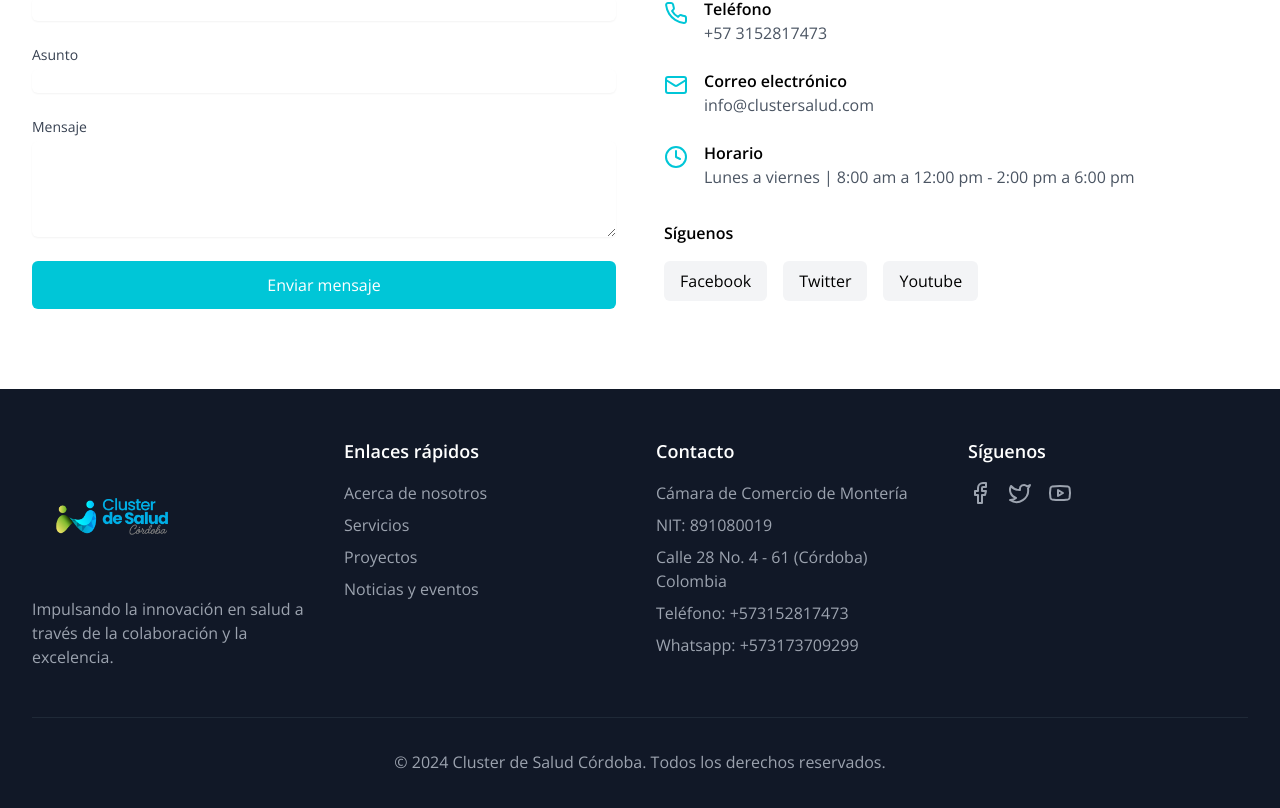
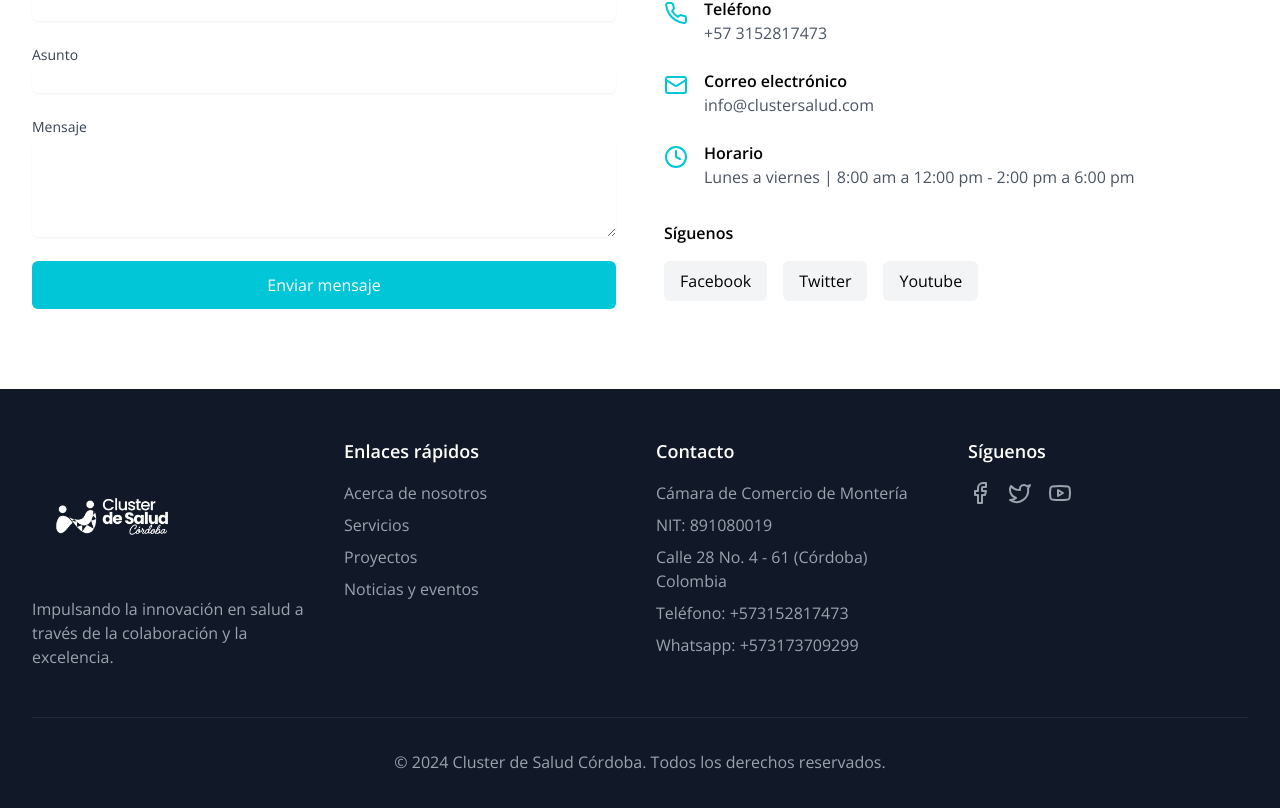
Before and after one commit to Caertos/ClusterSalud, a React (Vite) app: page /ClusterSalud/contact in a window 1280 px wide. Shown: the part 627-1435 px from the top of the page. Built offline with nearby package versions, Linux system fonts and the light colour scheme.

Commit message:
cambio logo footer

```diff
--- a/src/components/Footer.tsx
+++ b/src/components/Footer.tsx
@@ -8,7 +8,7 @@ const Footer = () => {
       <div className="max-w-7xl mx-auto px-4 sm:px-6 lg:px-8 py-12">
         <div className="grid grid-cols-1 md:grid-cols-4 gap-8">
           <div>
-            <img className="h-auto w-40 object-contain" src="/ClusterSalud/logo.png" alt="Cluster de Salud" />
+            <img className="h-auto w-40 object-contain" src="/ClusterSalud/logoBlanco.png" alt="Cluster de Salud" />
             <p className="text-gray-400">
               Impulsando la innovación en salud a través de la colaboración y la excelencia.
             </p>
```
Also changed, not shown: public/logoBlanco.png (added).
